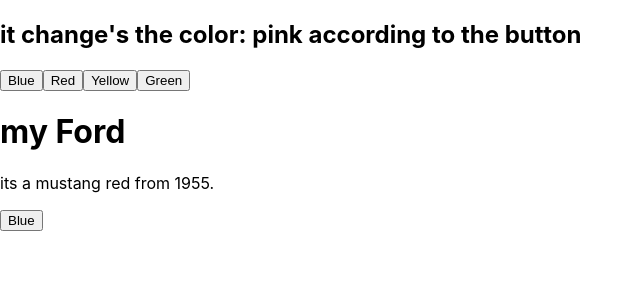
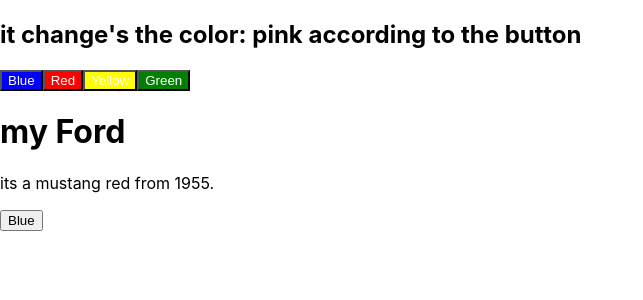
Before and after one commit to kireeti7/colorbutton, a React (Create React App) app: page / in a window 1280 px wide. Shown: the top 300 px of the page, without its empty margins (0-643 px from the left). Built offline with nearby package versions, Linux system fonts and the light colour scheme.

Commit message:
button color changes

```diff
--- a/src/components/colorbutton.js
+++ b/src/components/colorbutton.js
@@ -3,14 +3,30 @@
 export default function ColorButton() {
     const [color, setColor] = useState("pink")
 
-    console.log(color);
+    console.log(color,"r");
+
+
+
     return (
         <div id="colorbutton">
             <h2>it change's the color: {color} according to the button</h2>
-            <button type="button" onClick={() => (setColor("Blue"))}>Blue</button>
-            <button onClick={() => (setColor("red"))}>Red</button>
-            <button onClick={() => (setColor("yellow"))}>Yellow</button>
-            <button onClick={() => (setColor("green"))}>Green</button>
+            <button
+                onClick={() => setColor("Blue")}
+                style={{ backgroundColor: "blue", color: "white" }}
+            >Blue</button>
+            <button
+                onClick={() => setColor("Red")}
+                style={{ backgroundColor: "red", color: "white" }}
+            >Red</button>
+            <button
+                onClick={() => setColor("Yellow")}
+                style={{ backgroundColor: "yellow", color: "white" }}
+            >Yellow</button>
+            <button
+                onClick={() => setColor("Green")}
+                style={{ backgroundColor: "green", color: "white" }}
+            >Green</button>
+
         </div>
 
     )
```
